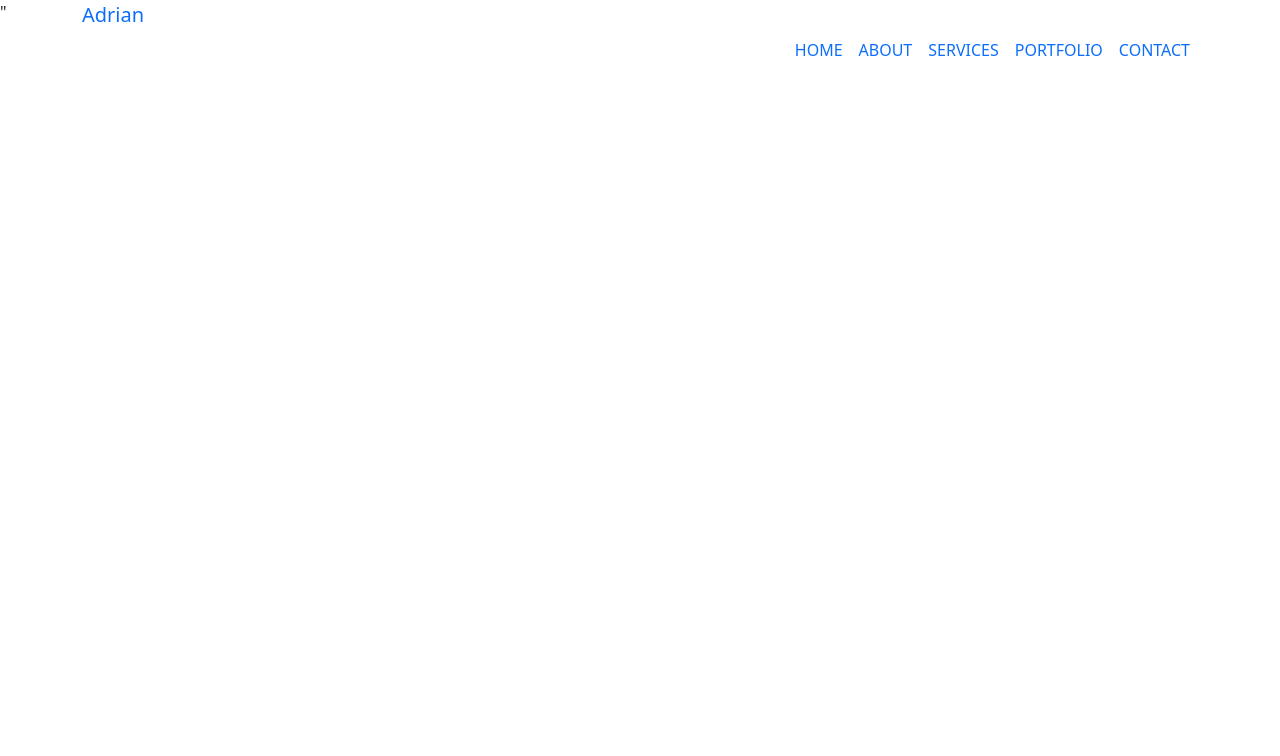
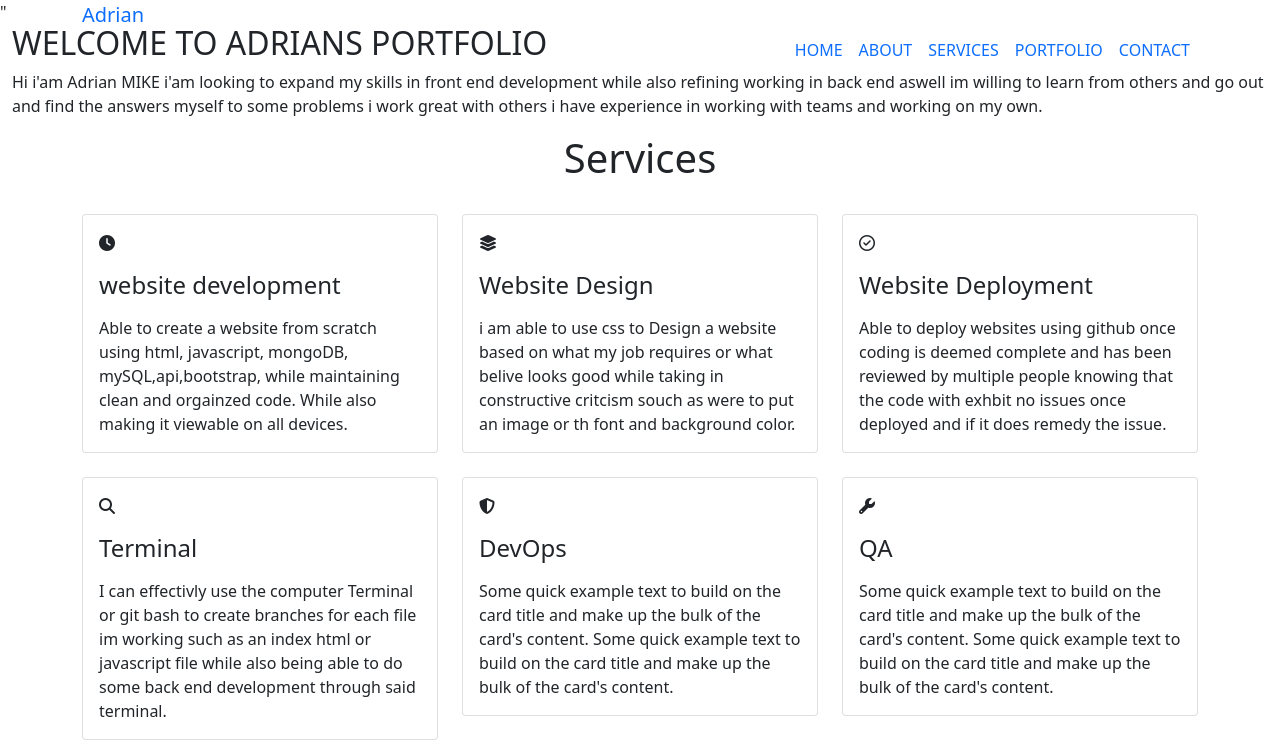
Before and after one commit to adrianMike2/portfolio-generator, a plain HTML site: page index.html in a window 1280 px wide. Drawn offline with nearby package versions, Linux system fonts and the light colour scheme.

Commit message:
services

```diff
--- a/index.html
+++ b/index.html
@@ -10,6 +10,7 @@
         <script src="https://kit.fontawesome.com/95d249ee44.js" crossorigin="anonymous"></script>
     </head>
     <body>
+        <!--navbar set up-->
         <nav class="nav bar navbar-expand-lg fixed-top navbarScroll">
             <div class="container">
                 <a class="navbar-brand" href="#">Adrian</a>
@@ -38,5 +39,97 @@
             </div>
 
         </nav>
+        <section class="bgimage" id="home">
+            <div class="container-fluid">
+            <div class="row">
+            <div class="col-lg-12 col-md-12 col-sm-12 col-xs-12 hero-text">
+                <h2 class="hero_title">WELCOME TO ADRIANS PORTFOLIO</h2>
+                <p class="hero_desc">Hi i'am Adrian MIKE i'am looking to expand my skills in front end development
+                  while also refining working in back end aswell im willing to learn from others and go out and find the answers myself to some problems
+                  i work great with others i have experience in working with teams and working on my own. </p>
+            </div>
+            </div>
+            </div>
+        </section>
+        <!-- services section-->
+    <section id="services">
+        <div class="container">
+            <h1 class="text-center">Services</h1>
+            <div class="row">
+                <div class="col-lg-4 mt-4">
+                    <div class="card servicesText">
+                        <div class="card-body">
+                            <i class="fas servicesIcon fa-clock"></i>
+                            <h4 class="card-title mt-3">website development</h4>
+                            <p class="card-text mt-3"> Able to create a website from scratch using html, javascript, mongoDB, mySQL,api,bootstrap, while maintaining clean and orgainzed code.
+                                While also making it viewable on all devices.
+                            </p>
+                        </div>
+                    </div>
+                </div>
+                <div class="col-lg-4 mt-4">
+                    <div class="card servicesText">
+                        <div class="card-body">
+                            <i class='fas servicesIcon fa-layer-group'></i>
+                            <h4 class="card-title mt-3">Website Design</h4>
+                            <p class="card-text mt-3"> i am able to use css to Design a website based on what my job requires or what belive looks good while taking in constructive critcism souch as were to put an image or th font and background color.
+
+                            </p>
+                        </div>
+                    </div>
+                </div>
+
+                <div class="col-lg-4 mt-4">
+                    <div class="card servicesText">
+                        <div class="card-body">
+                            <i class='far servicesIcon fa-check-circle'></i>
+                            <h4 class="card-title mt-3">Website Deployment</h4>
+                            <p class="card-text mt-3">Able to deploy websites using github once coding is deemed complete and has been reviewed by
+                                multiple people knowing that the code with exhbit no issues once deployed and if it does remedy the issue.
+                            </p>
+                        </div>
+                    </div>
+                </div>
+            </div>
+
+            <div class="row">
+                <div class="col-lg-4 mt-4">
+                    <div class="card servicesText">
+                        <div class="card-body">
+                            <i class='fas servicesIcon fa-search'></i>
+                            <h4 class="card-title mt-3">Terminal</h4>
+                            <p class="card-text mt-3">I can effectivly use the computer Terminal or git bash to create branches for each file im working such as an index html or javascript
+                                file while also being able to do some back end development through said terminal.
+                            </p>
+                        </div>
+                    </div>
+                </div>
+
+                <div class="col-lg-4 mt-4">
+                    <div class="card servicesText">
+                        <div class="card-body">
+                            <i class='fas servicesIcon fa-shield-alt'></i>
+                            <h4 class="card-title mt-3">DevOps</h4>
+                            <p class="card-text mt-3">Some quick example text to build on the card title and make up the bulk of the card's content.
+                                Some quick example text to build on the card title and make up the bulk of the card's content.
+                            </p>
+                        </div>
+                    </div>
+                </div>
+
+                <div class="col-lg-4 mt-4">
+                    <div class="card servicesText">
+                        <div class="card-body">
+                            <i class='fas servicesIcon fa-wrench'></i>
+                            <h4 class="card-title mt-3">QA</h4>
+                            <p class="card-text mt-3">Some quick example text to build on the card title and make up the bulk of the card's content.
+                                Some quick example text to build on the card title and make up the bulk of the card's content.
+                            </p>
+                        </div>
+                    </div>
+                </div>
+            </div>
+        </div>
+    </section>
     </body>
 </html>
--- a/style.css
+++ b/style.css
@@ -0,0 +1,3 @@
+.imageAboutPage{
+    width: 100%;
+}
```
